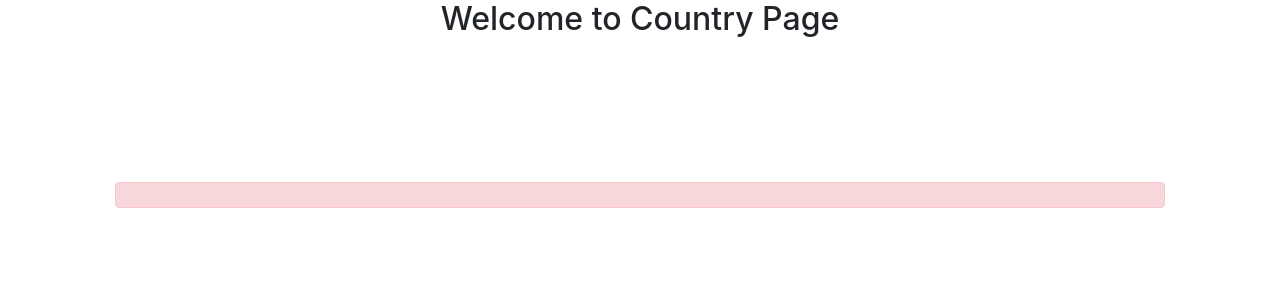
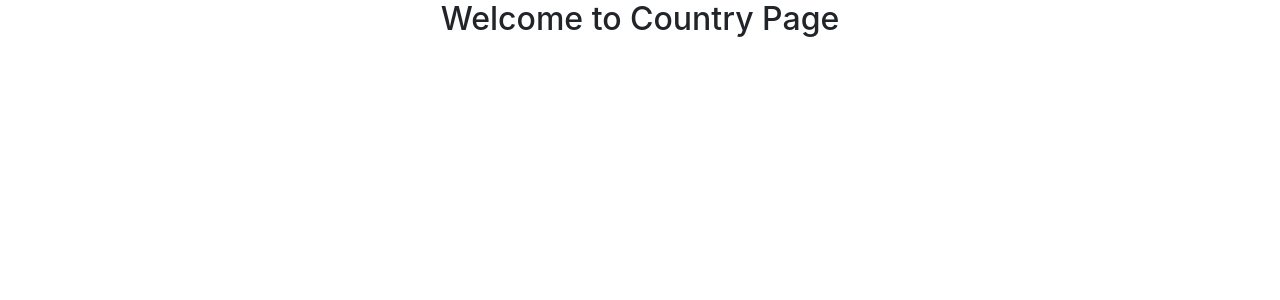
Before and after one commit to siddhantTechment/TechmentAssessment, a React (Create React App) app: page /country/1 in a window 1280 px wide. Shown: the top 300 px of the page. Built offline with nearby package versions, Linux system fonts and the light colour scheme.

Commit message:
Updated code: 5

```diff
--- a/src/Component/detailComponent.js
+++ b/src/Component/detailComponent.js
@@ -53,7 +53,7 @@ const Detail = (props) => {
                     <p className="card-text">Speed: {data.wind_speed}</p>
                     <p className="card-text">Precip: {data.precip}</p>
                 </div>
-            </div>: <div className="alert alert-danger mt-5" role="alert">
+            </div>: getError && <div className="alert alert-danger mt-5" role="alert">
                 {getError}
             </div>}
 
```
